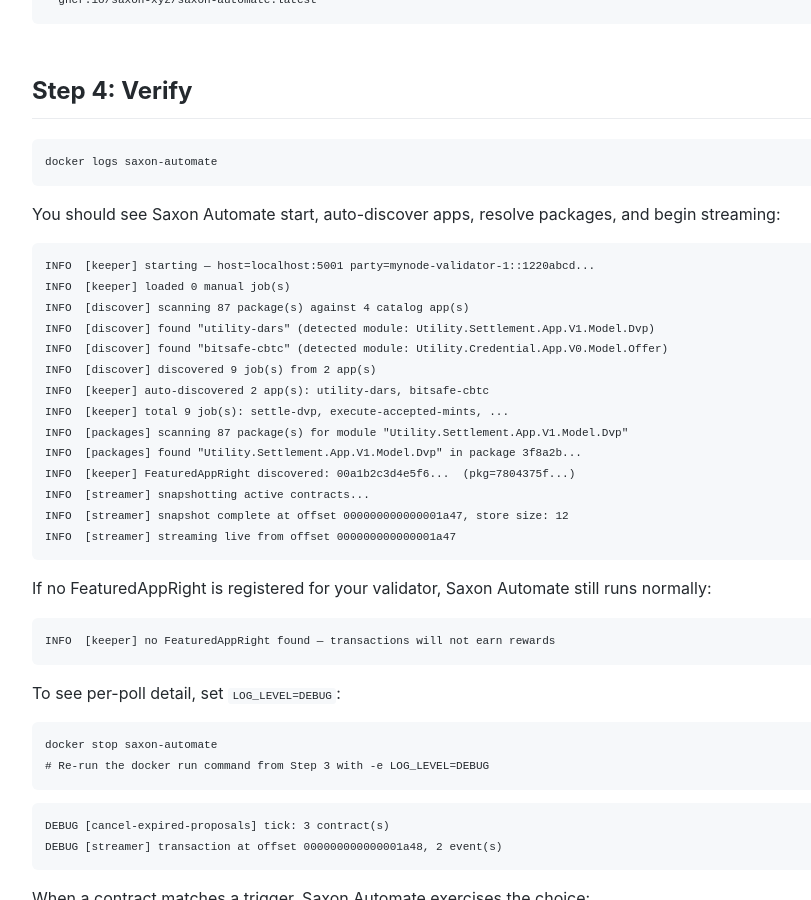
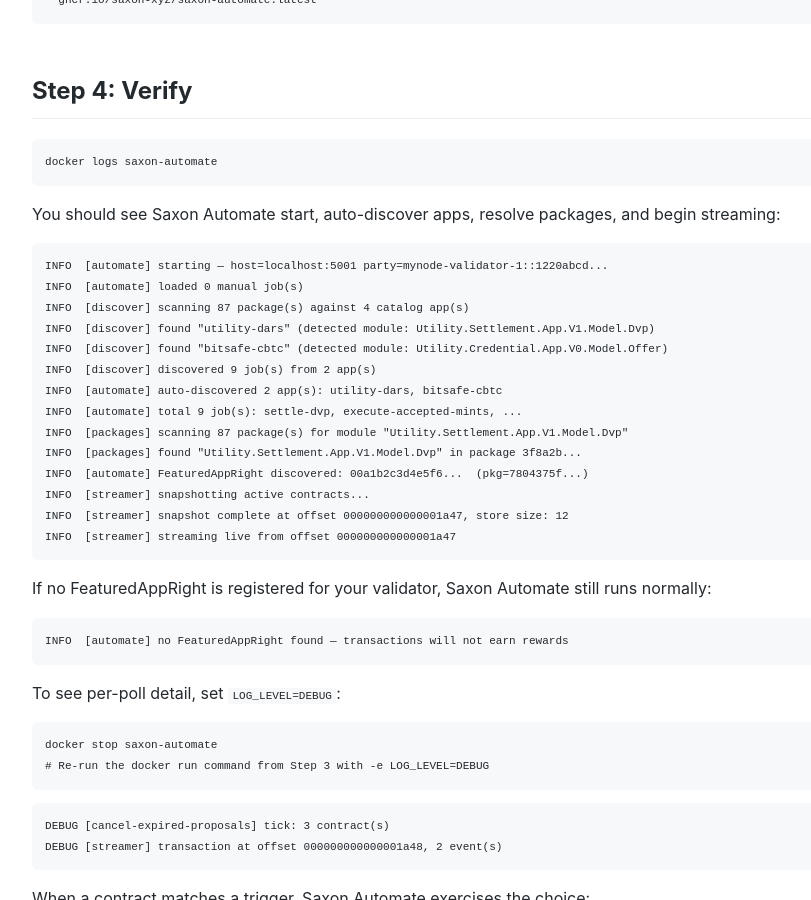
Before and after one commit to saxon-xyz/canton-keeper-docs, a Jekyll site: the page built from install.md, in a window 1280 px wide and 900 px high, scrolled down 2127 px. Shown: the whole window, without its empty margins (158-969 px from the left). Built offline with Jekyll 4.4.1, drawn with Linux system fonts in a browser that asks for light colours; some of the changed text lies outside the part shown.

Commit message:
Fix layout, prose, and log prefix references after rename
- _layouts/default.html: nav + footer 'Canton Keeper' -> 'Saxon Automate'
- index.md: 'keeper daemon' -> 'automation daemon'
- example log output: [keeper] -> [automate] (matching upstream code change)

````diff
--- a/_layouts/default.html
+++ b/_layouts/default.html
@@ -30,7 +30,7 @@
   <nav>
     <a class="brand" href="{{ '/' | relative_url }}">
       <img src="{{ '/assets/favicon.png' | relative_url }}" alt="Saxon">
-      Canton Keeper
+      Saxon Automate
     </a>
     <div class="links">
       <a href="{{ '/install' | relative_url }}">Install</a>
@@ -45,7 +45,7 @@
 
   <div class="footer">
     <img src="{{ '/assets/favicon.png' | relative_url }}" alt="Saxon">
-    Canton Keeper — Saxon Nodes Ltd
+    Saxon Automate — Saxon Nodes Ltd
   </div>
 </body>
 </html>
--- a/install.md
+++ b/install.md
@@ -84,17 +84,17 @@ docker logs saxon-automate
 You should see Saxon Automate start, auto-discover apps, resolve packages, and begin streaming:
 
 ```
-INFO  [keeper] starting — host=localhost:5001 party=mynode-validator-1::1220abcd...
-INFO  [keeper] loaded 0 manual job(s)
+INFO  [automate] starting — host=localhost:5001 party=mynode-validator-1::1220abcd...
+INFO  [automate] loaded 0 manual job(s)
 INFO  [discover] scanning 87 package(s) against 4 catalog app(s)
 INFO  [discover] found "utility-dars" (detected module: Utility.Settlement.App.V1.Model.Dvp)
 INFO  [discover] found "bitsafe-cbtc" (detected module: Utility.Credential.App.V0.Model.Offer)
 INFO  [discover] discovered 9 job(s) from 2 app(s)
-INFO  [keeper] auto-discovered 2 app(s): utility-dars, bitsafe-cbtc
-INFO  [keeper] total 9 job(s): settle-dvp, execute-accepted-mints, ...
+INFO  [automate] auto-discovered 2 app(s): utility-dars, bitsafe-cbtc
+INFO  [automate] total 9 job(s): settle-dvp, execute-accepted-mints, ...
 INFO  [packages] scanning 87 package(s) for module "Utility.Settlement.App.V1.Model.Dvp"
 INFO  [packages] found "Utility.Settlement.App.V1.Model.Dvp" in package 3f8a2b...
-INFO  [keeper] FeaturedAppRight discovered: 00a1b2c3d4e5f6...  (pkg=7804375f...)
+INFO  [automate] FeaturedAppRight discovered: 00a1b2c3d4e5f6...  (pkg=7804375f...)
 INFO  [streamer] snapshotting active contracts...
 INFO  [streamer] snapshot complete at offset 000000000000001a47, store size: 12
 INFO  [streamer] streaming live from offset 000000000000001a47
@@ -103,7 +103,7 @@ INFO  [streamer] streaming live from offset 000000000000001a47
 If no FeaturedAppRight is registered for your validator, Saxon Automate still runs normally:
 
 ```
-INFO  [keeper] no FeaturedAppRight found — transactions will not earn rewards
+INFO  [automate] no FeaturedAppRight found — transactions will not earn rewards
 ```
 
 To see per-poll detail, set `LOG_LEVEL=DEBUG`:
@@ -194,7 +194,7 @@ After restart, check the logs for successful package resolution:
 ```
 INFO  [packages] scanning 94 package(s) for module "Your.App.Module"
 INFO  [packages] found "Your.App.Module" in package 9c4d7e...
-INFO  [keeper] resolved Your.App.Module → 9c4d7e...
+INFO  [automate] resolved Your.App.Module → 9c4d7e...
 INFO  [streamer] snapshot complete at offset 000000000000002b13, store size: 8
 INFO  [streamer] streaming live from offset 000000000000002b13
 ```
@@ -205,8 +205,8 @@ The new package ID (`9c4d7e...` instead of the previous `3f8a2b...`) confirms Sa
 
 ```
 WARN  [packages] module "Your.App.Module" not found, retrying in 30s...
-ERROR [keeper] module "Your.App.Module" not found after retries — jobs using it will be skipped
-ERROR [keeper] skipping job "my-job" — missing module(s): Your.App.Module
+ERROR [automate] module "Your.App.Module" not found after retries — jobs using it will be skipped
+ERROR [automate] skipping job "my-job" — missing module(s): Your.App.Module
 ```
 
 Other jobs keep running normally. Once the DAR is deployed, restart Saxon Automate to pick it up.
````
Also changed, not shown: index.md (+5 -5 lines).
